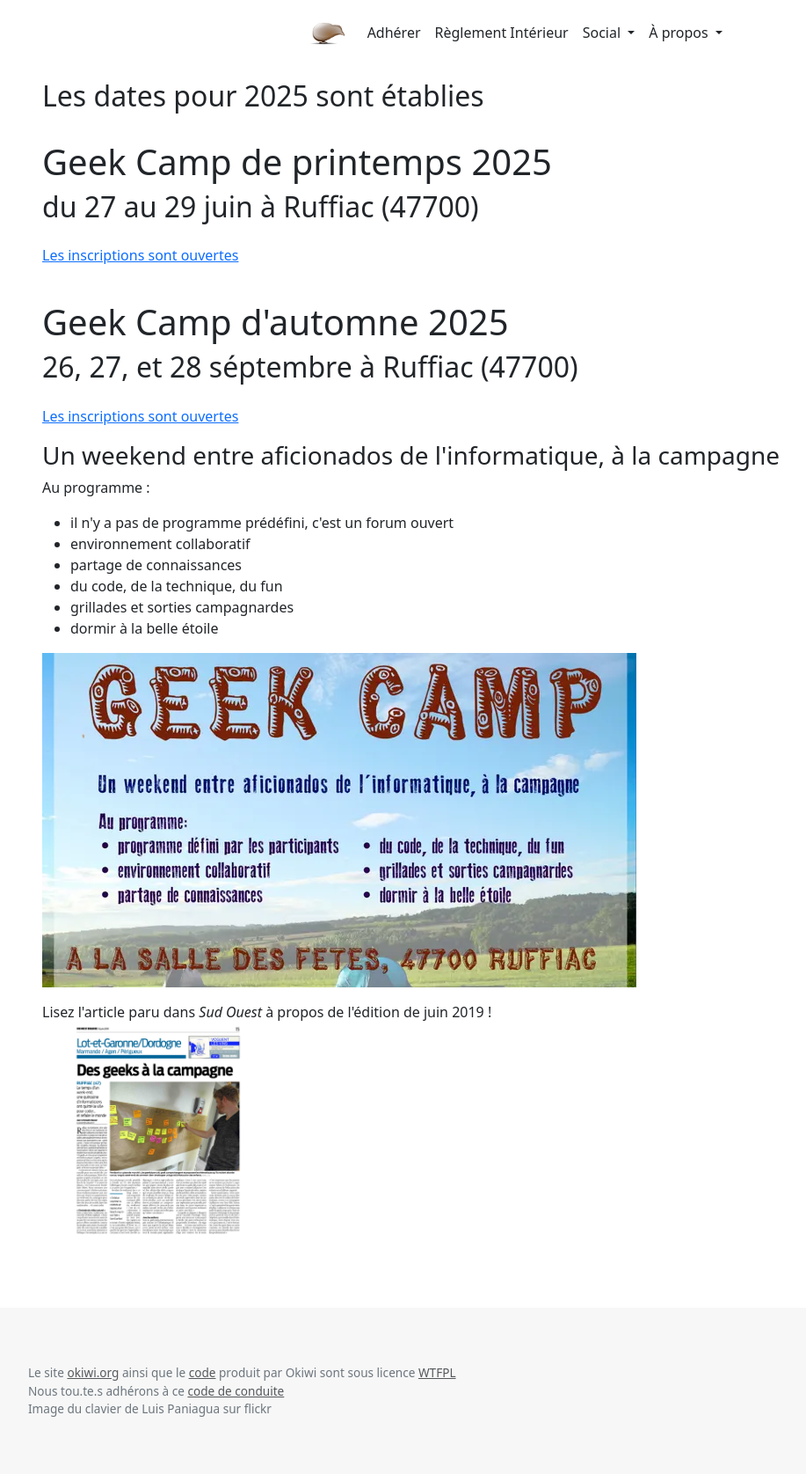
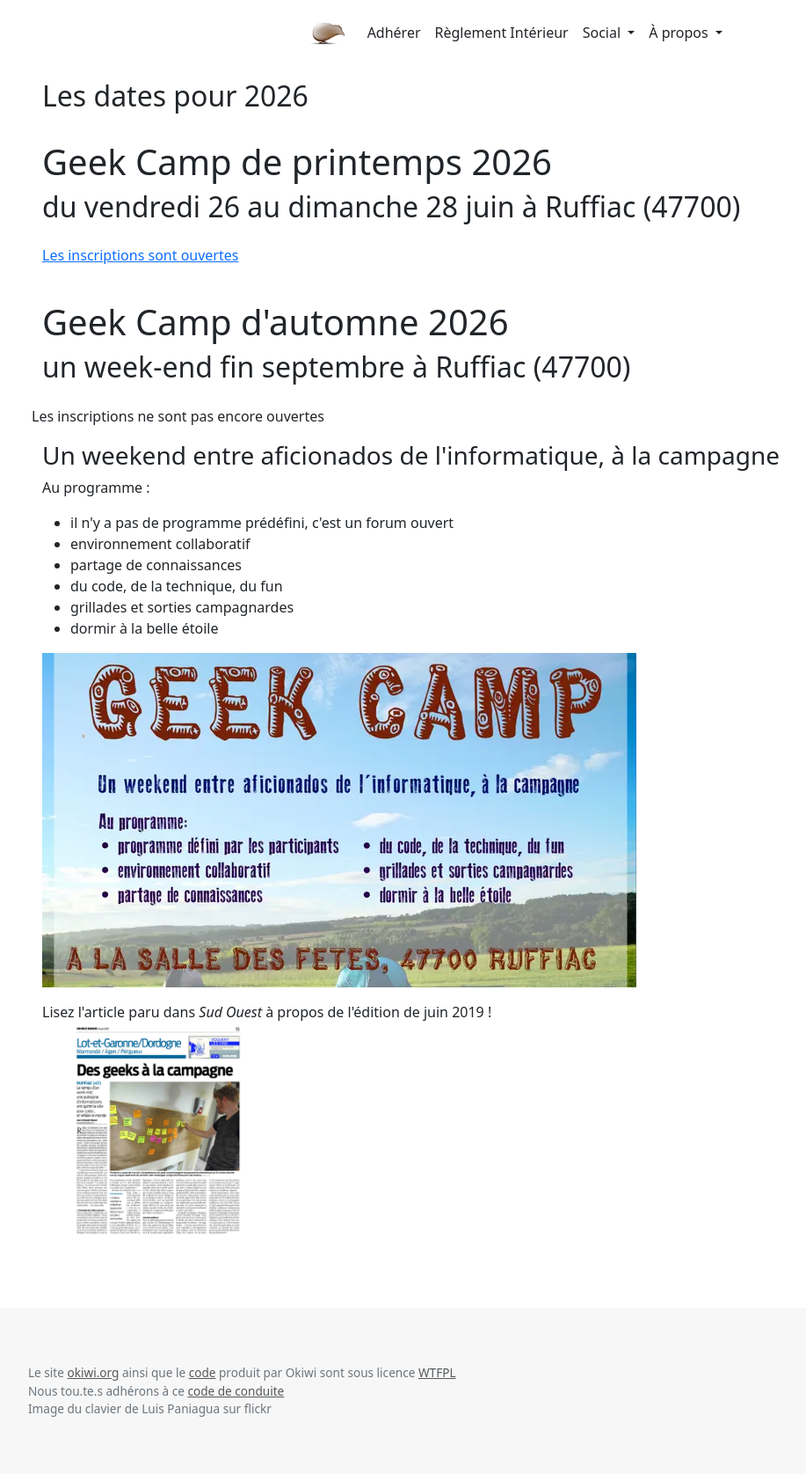
Before and after one commit to okiwi/okiwi.org, a Jekyll site: the page built from geek-camp/index.html, in a window 1280 px wide. Shown: the whole page at 88% size, without its empty margins (50-967 px from the left). Built offline with Jekyll 4.4.1, drawn with Linux system fonts in a browser that asks for light colours.

Commit message:
Mise à jour du geek camp de printemps 2026

```diff
--- a/geek-camp/index.html
+++ b/geek-camp/index.html
@@ -1,26 +1,25 @@
 ---
 layout: default
-title: Geek Camp 2025 - Évènements Okiwi
+title: Geek Camp 2026 - Évènements Okiwi
 ---
 <div class="container">
     <div class="card" style="border: none">
         <div class="card-body">
-            <h2 class="card-title">Les dates pour 2025 sont établies</h2>
+            <h2 class="card-title">Les dates pour 2026</h2>
                 <p class="pt-2">
-                    <h1>Geek Camp de printemps 2025</h1>
-                    <h2>du 27 au 29 juin à Ruffiac (47700)</h2>
+                    <h1>Geek Camp de printemps 2026</h1>
+                    <h2>du vendredi 26 au dimanche 28 juin à Ruffiac (47700)</h2>
                 </p>
                 <p class="row pt-2">
-                    <a href="https://www.meetup.com/software-craftsmanship-bdx/events/307102391/" target="_blank">Les
+                    <a href="https://mobilizon.fr/events/6090cd9f-8178-4103-b94b-5fb73d5edf3f" target="_blank">Les
                         inscriptions sont ouvertes</a>
                 </p>
                 <p class="pt-2">
-                    <h1>Geek Camp d'automne 2025</h1>
-                    <h2>26, 27, et 28 séptembre à Ruffiac (47700)</h2>
+                    <h1>Geek Camp d'automne 2026</h1>
+                    <h2>un week-end fin septembre à Ruffiac (47700)</h2>
                 </p>
                 <p class="row pt-2">
-                    <a href="https://www.meetup.com/software-craftsmanship-bdx/events/307821882/" target="_blank">Les
-                        inscriptions sont ouvertes</a>
+                    Les inscriptions ne sont pas encore ouvertes
                 </p>
             <h3>Un weekend entre aficionados de l'informatique, à la campagne</h3>
             <p>Au programme&nbsp;:</p>
```
